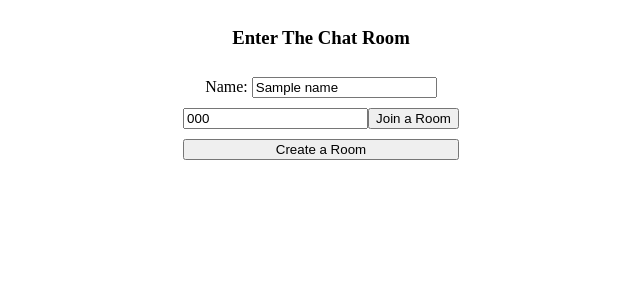
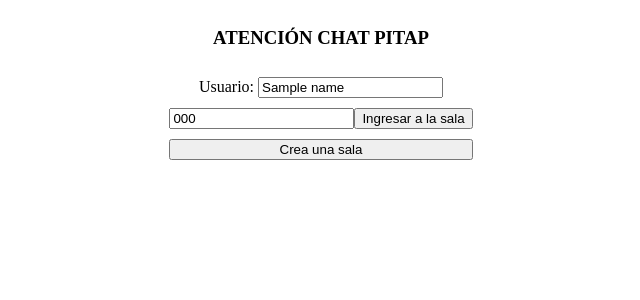
Before and after one commit to zaar1387/ChatRoom, a Flask app: template templates/home.html in a window 1280 px wide. Shown: the top 300 px of the page, without its empty margins (319-959 px from the left). Run offline with Flask 3, Linux system fonts and the light colour scheme; the template is opened without the code that fills it: most values are stand-ins (such as "Sample title", 1, 10 or a date in 2020); some libraries are stand-ins or nearby versions.

Commit message:
se incorpora funcionalidades

```diff
--- a/main.py
+++ b/main.py
@@ -82,7 +82,7 @@ def connect(auth):
         return
 
     join_room(room)
-    send({"name": name, "message": "has entered the room"}, to=room)
+    send({"name": name, "message": "Ingresaste al chat PITAP"}, to=room)
     rooms[room]["members"] += 1
     print(f"{name} joined room {room}")
 
--- a/templates/home.html
+++ b/templates/home.html
@@ -1,20 +1,20 @@
 {% extends 'base.html' %} {% block content %}
 <form method="post" class="buttons">
-  <h3>Enter The Chat Room</h3>
+  <h3>ATENCIÓN CHAT PITAP</h3>
   <div>
-    <label>Name:</label>
+    <label>Usuario:</label>
     <input
       type="text"
-      placeholder="Pick a name!"
+      placeholder="usuario"
       name="name"
       value="{{name}}"
     />
   </div>
   <div class="join">
     <input type="text" placeholder="Room Code" name="code" value="{{code}}" />
-    <button type="submit" name="join">Join a Room</button>
+    <button type="submit" name="join">Ingresar a la sala</button>
   </div>
-  <button type="submit" name="create" class="create-btn">Create a Room</button>
+  <button type="submit" name="create" class="create-btn">Crea una sala</button>
   {% if error %}
   <ul>
     <li>{{error}}</li>
--- a/templates/room.html
+++ b/templates/room.html
@@ -1,6 +1,6 @@
 {% extends 'base.html' %} {% block content %}
 <div class="message-box">
-  <h2>Chat Room: {{code}}</h2>
+  <h2>Chat: {{code}}</h2>
   <div class="messages" id="messages"></div>
   <div class="inputs">
     <input
@@ -11,7 +11,7 @@
       id="message"
     />
     <button type="button" name="send" id="send-btn" onClick="sendMessage()">
-      Send
+      Enviar
     </button>
   </div>
 </div>
```
Also changed, not shown: wsgi.py (added, +9 -0 lines), 1 other file.
